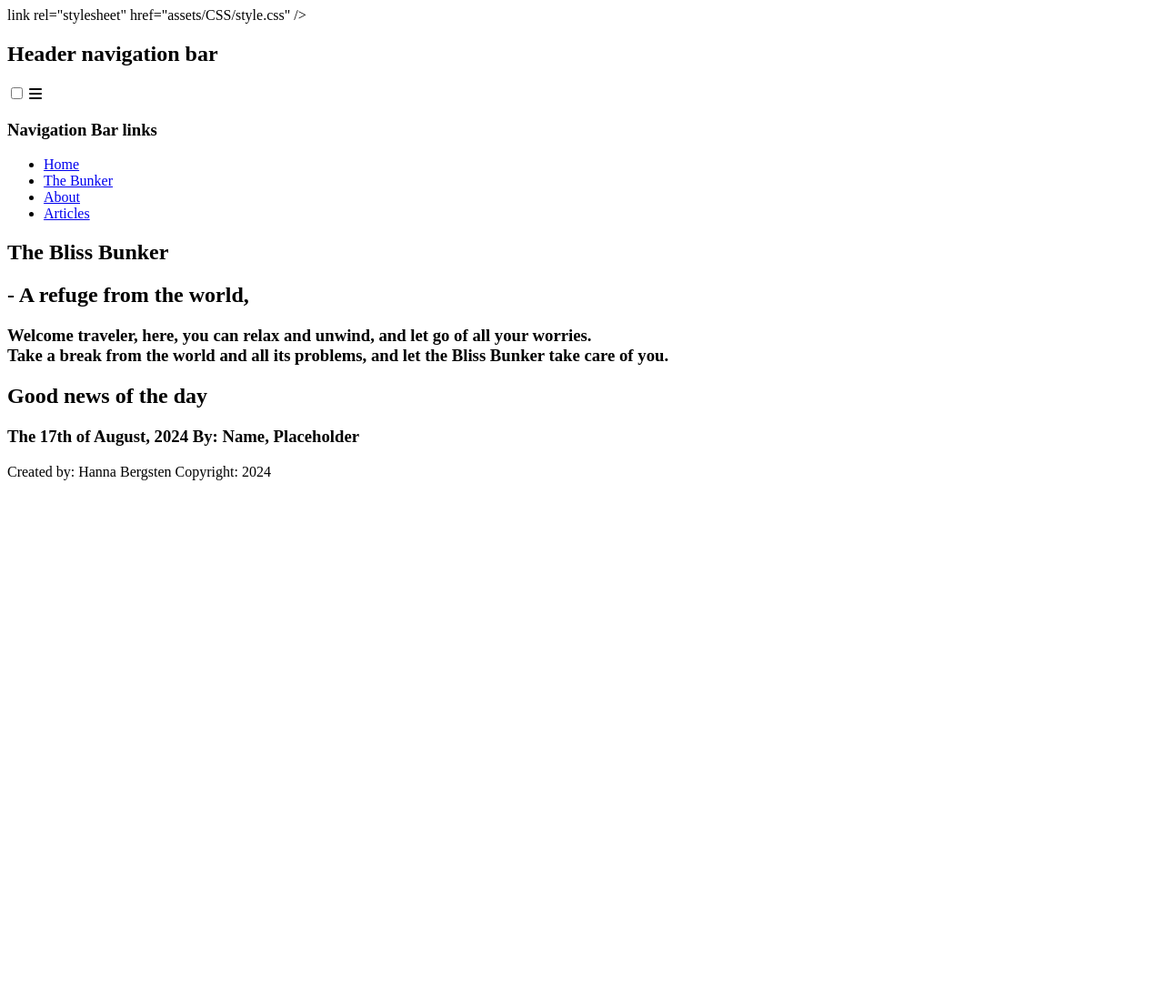
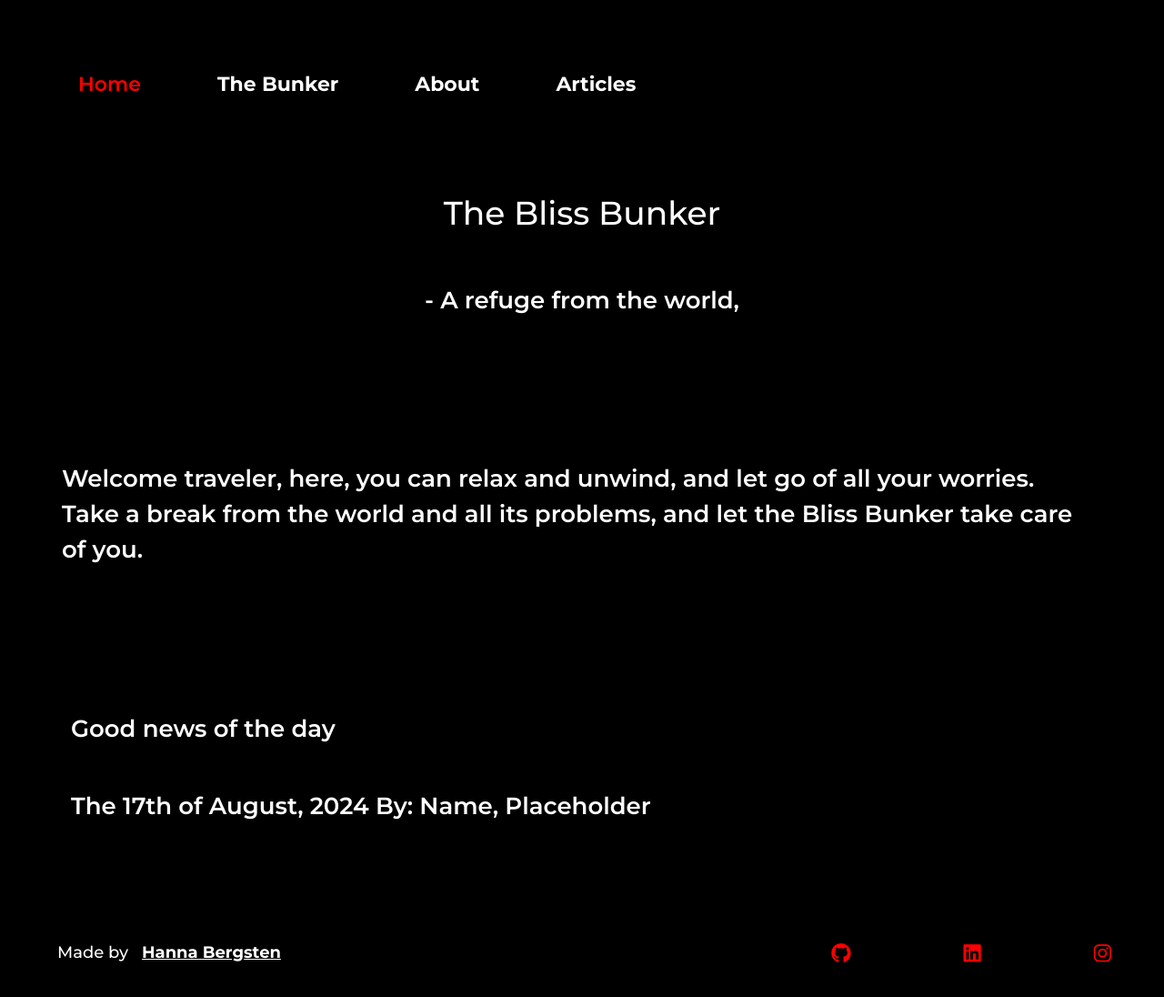
Before and after one commit to Hannaftw/pp1blissbunker, a plain HTML site: page index.html in a window 1280 px wide. Shown: the whole page at 91% size. Before the commit the page ends 800 px from the top, so only its background shows below. Drawn offline with Linux system fonts and the light colour scheme; a web font is replaced by a local one.

Commit message:
feat add styles for navigation bar and footer in CSS and index.html

```diff
--- a/assets/CSS/style.css
+++ b/assets/CSS/style.css
@@ -1,104 +1,250 @@
-/* General styles */
-body {
-  font-family: Arial, sans-serif;
-  color: #333;
-  background-color: blanchedalmond;
-  margin: 10px;
-  font-size: 12px;
-  line-height: 1.25;
+/* imported fonts from google fonts, Montserrat and Playfair */
+@import url('https://fonts.googleapis.com/css2?family=Montserrat:ital,wght@0,100..900;1,100..900&family=Playfair+Display:ital,wght@0,400..900;1,400..900&display=swap');
+
+/* Main styles */
+* {
+  background-color: #000;
+  font-family: 'Montserrat', sans-serif;
+  color: white;
+  line-height: 1.5;
+  font-weight: 500;
+  padding: 10px;
 }
 
-h1 {
-  text-align: center;
-  color: #007bff;
-  font-weight: bold;
-  line-height: 1.2;
+body {
+  display: block;
 }
 
-h2 {
-  text-align: center;
-  color: #7e4166;
-  font-size: 16px;
-  font-weight: bold;
-  line-height: 1.2;
-}
-
-h3 {
-  text-align: left;
-  color: blueviolet;
-}
-
-p {
-  background-color: aquamarine;
-}
-
-article {
-  background-color: #7e4166;
-}
-
-a {
-  color: #5c6269;
-  text-decoration: none;
-  font-weight: bold;
-}
-
-a:hover {
-  text-decoration: underline;
-}
-
-/* Navigation */
-nav {
-  background-color: #007bff;
-  text-align: right;
-}
-
-nav ul {
-  padding: 0;
-}
-
-nav ul li {
-  display: inline;
-  margin: 0 10px 0 0;
-}
-
-/* Footer */
-footer {
-  background-color: #398962;
-  color: #fff;
-  position: absolute;
-  width: 100%;
-}
-
+/* For elements not displayed to user */
 .hidden {
   display: none;
 }
+
+/* Navigation bar styles */
+.navbar {
+  display: flex;
+  flex-direction: row;
+  flex-wrap: wrap;
+  justify-content: space-between;
+}
+
+nav {
+  display: none;
+  flex-direction: row;
+  flex-wrap: wrap;
+  justify-content: space-between;
+  text-align: left;
+  background-color: #000;
+  color: #fff;
+  z-index: 999;
+  position: absolute;
+  top: 10%;
+  right: 0;
+  margin: 5px;
+}
+
+nav a {
+  color: #fff;
+  text-decoration: none;
+}
+
+.active {
+  color: #ff0000;
+  font-weight: 600;
+}
+
+.nav-links {
+  display: flex;
+  flex-direction: column;
+  text-align: left;
+  margin: 0;
+  padding: 0;
+  list-style: none;
+  border: solid 1px #fff;
+  padding: 3px;
+}
+
+.nav-links li {
+  margin-bottom: 10px;
+  border-bottom: #fff solid 1px;
+  padding: 1px;
+}
+
+#nav-logo {
+  width: auto;
+  height: 50px;
+  border: solid 1px #fff;
+  border-radius: 10%;
+  margin-right: 10px;
+}
+
+/* Nav toggle - dropdown meny for mobile screens */
+#menu-icon:checked ~ nav {
+  display: block;
+}
+
+#menu-icon {
+  display: none;
+}
+
+.menu-icon-label {
+  font-size: 48px;
+  text-align: right;
+  display: flex;
+}
+
+.navbar-header {
+  display: flex;
+  justify-content: space-between;
+  align-items: right;
+}
+
+/* Footer styles*/
+footer {
+  display: flex;
+  flex-direction: row;
+  width: 100%;
+  position: sticky;
+  align-items: center;
+  justify-content: center;
+  padding-top: 15px;
+}
+
+#footer-text {
+  flex-direction: row;
+  justify-content: center;
+  align-items: left;
+  font-size: 10px;
+  display: flex;
+  gap: 1vw;
+}
+
+#footer-text a {
+  font-weight: 800;
+  text-decoration: none;
+  color: #ff0000;
+  font-size: 12px;
+  display: inline;
+}
+
+footer ul {
+  display: flex;
+  flex-direction: row;
+  justify-content: right;
+  list-style: none;
+  padding: 0;
+  margin: 0;
+  gap: 5vw;
+  flex: 1;
+}
+
+.footer-icons li {
+  display: flex;
+  justify-content: space-between;
+  align-items: right;
+  gap: 5vw;
+  margin-right: 20px;
+}
+
+.red-icon {
+  color: #ff0000;
+  font-size: 22px;
+}
+
 /* Page specific styles */
 /* Home page */
 /* Title */
 .home-title {
   text-align: center;
-  background-color: #5c6269;
 }
 
+.home-title h1 {
+  font-size: 36px;
+}
 /* Intro section */
 .home-intro {
   text-align: center;
-  background-color: #5c6269;
 }
 
 .home-intro h1 {
-  color: #fff;
-  font-size: 24px;
-  margin: 0;
-  padding: 20px 0;
+  font-size: 36px;
 }
 
-/* Article */
-.home-article {
-  background-color: #5c6269;
-  color: #fff;
-  padding: 20px;
-  margin: 20px 0;
+/* Article specific styles */
+
+/* About page specific styles*/
+
+/* Media queries */
+/* Media query: medium devices (tablets, 768px and up) */
+@media screen and (min-width: 768px) {
+  /* General styles */
+  * {
+    font-size: 18px;
+    font-weight: 500;
+  }
+
+  body {
+    padding: 20px;
+  }
+
+  p {
+    padding: 15px;
+    margin: 0px;
+  }
+
+  a {
+    font-weight: 700;
+  }
+
+  h1 {
+    font-size: 55px;
+    text-align: center;
+    padding: 10px;
+  }
+
+  h2,
+  h3 {
+    font-size: 26px;
+    font-weight: 600;
+    font-style: normal;
+  }
+
+  ul {
+    padding: 15px;
+  }
+
+  /* Navigation bar styles */
+  .menu-icon-label {
+    display: none;
+  }
+
+  nav {
+    display: flex;
+    position: relative;
+    justify-content: center;
+    align-items: center;
+    margin-right: 20px;
+  }
+
+  nav a {
+    font-size: 22px;
+  }
+
+  .nav-links {
+    flex-direction: row;
+    gap: 5vw;
+    border: none;
+    font-weight: 600;
+  }
+
+  .nav-links li {
+    border: none;
+    margin: 0;
+    padding: 0;
+  }
+
+  #nav-logo {
+    width: auto;
+    height: 80px;
+  }
 }
-
-/* About page */
--- a/index.html
+++ b/index.html
@@ -19,21 +19,20 @@
     The BlissBunker...
   </title>
   <!-- CSS stylesheet internal link -->
-    link
+    <link
     rel="stylesheet"
     href="assets/CSS/style.css" />
 </head>
 
 <body>
   <header>
-  <!-- Navigation bar section -->
-    <nav>
+    <!-- Navigation bar section -->
+
       <section class="navbar">
         <!-- h2 added hidden for semantic HTML -->
         <h2 class="hidden">
           Header navigation bar
         </h2>
-        <!-- NOTE / TO DO should I specify and comment  -->
         <!-- NOTE / TO DO make logo and link it to home
           <a
           href="index.html"
@@ -45,7 +44,7 @@
             aria-label="Logo for the site, The BlissBunker, clicking takes you to page home" />
         </a>-->
 
-        <!-- Dropdown menu for mobile -->
+        <!-- Dropdown menu for mobile screens less than 768px -->
         <input
           type="checkbox"
           id="menu-icon"
@@ -58,9 +57,12 @@
           </i>
         </label>
 
-        <!-- Navigation bar links for screen sizes tablet and larger -->
+        <!-- Navigation bar links for screen sizes tablet and larger, min 768px -->
         <!-- h3 added hidden for semantic HTML -->
-        <h3 class="hidden">Navigation Bar links</h3>
+        <nav>
+        <h3 class="hidden">
+          Navigation Bar links
+        </h3>
         <ul class="nav-links">
           <li>
             <a
@@ -94,10 +96,6 @@
         </ul>
       </nav>
     </section>
-  </header>
-      <section class="navbar">
-      </section>
-    </nav>
   </header>
 
   <!-- Main section -->
@@ -151,13 +149,48 @@
   </main>
 
   <!-- NOTE/TO DO replace placeholder footer text -->
-  <footer>
-    <div class="home-footertext">
-      <p>
-        Created by: Hanna Bergsten Copyright: 2024
+  <!-- Footer section -->
+    <footer>
+        <p>
+        Made by
+        <a
+          href="https://github.com/Hannaftw"
+          target="_blank"
+          rel="noopener"
+          aria-label="Visit Hannaftw's GitHub page (opens in a new tab)">
+          Hanna Bergsten
+        </a>
       </p>
-    </div>
-  </footer>
+      <ul id="footer-icons">
+        <li>
+          <a
+            href="https://www.github.com/"
+            target="_blank"
+            rel="noopener"
+            aria-label="Visit our github page (opens in a new tab)">
+            <i class="fa-brands fa-github red-icon"></i>
+          </a>
+        </li>
+        <li>
+          <a
+            href="https://www.linkedin.com/"
+            target="_blank"
+            rel="noopener"
+            aria-label="Visit our LinkedIn page (opens in a new tab)">
+            <i class="fa-brands fa-linkedin red-icon"></i>
+          </a>
+        </li>
+        <li>
+          <a
+            href="https://www.instagram.com/"
+            target="_blank"
+            rel="noopener"
+            aria-label="Visit our Instagram page (opens in a new tab)">
+            <i class="fa-brands fa-instagram red-icon"></i>
+          </a>
+        </li>
+      </ul>
+    </footer>
 
   <!-- JavaScript for FontAwesome kit - credit further in README.md -->
   <script
```
